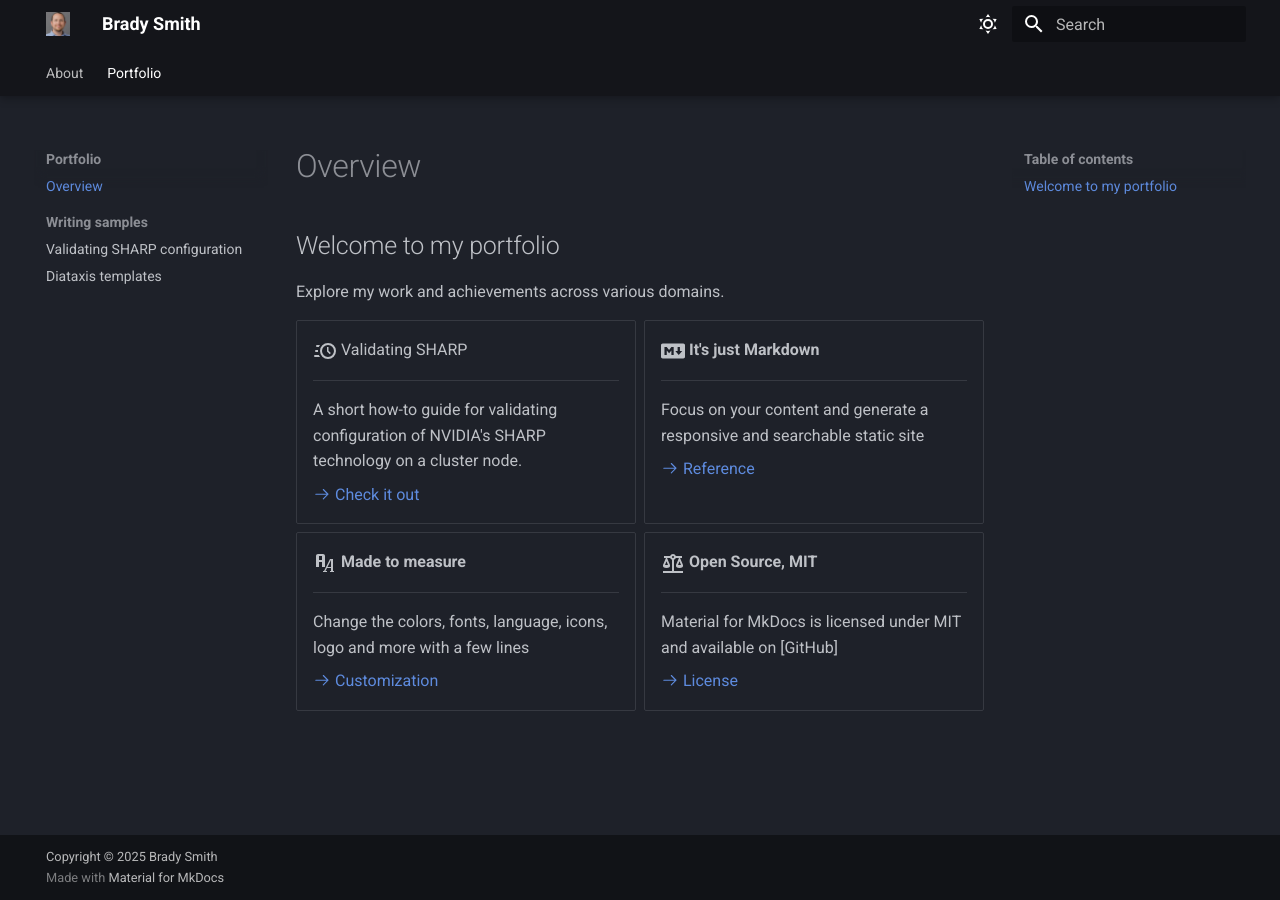
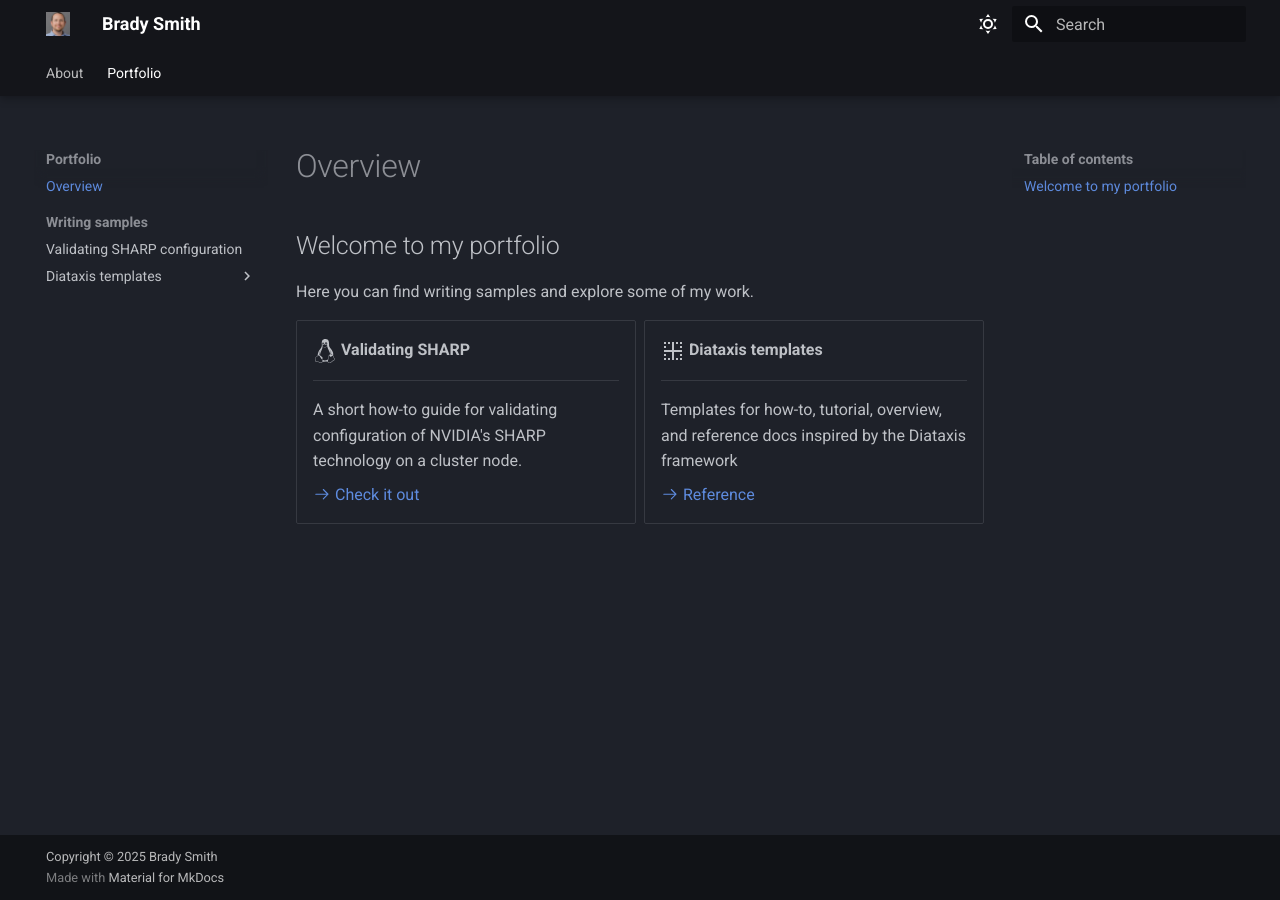
Before and after one commit to brasmi/brasmi.github.io, an MkDocs documentation site: the page built from docs/portfolio/index.md, in a window 1280 px wide. Built offline with MkDocs 1.6.1 and Material for MkDocs 9.7.7, drawn with Linux system fonts in a browser that asks for light colours.

Commit message:
how-to template

```diff
--- a/docs/portfolio/index.md
+++ b/docs/portfolio/index.md
@@ -1,10 +1,10 @@
 ## Welcome to my portfolio
 
-Explore my work and achievements across various domains.
+Here you can find writing samples and explore some of my work.
 
 <div class="grid cards" markdown>
 
--   :material-clock-fast:{ .lg .middle } Validating SHARP
+-   :fontawesome-brands-linux:{ .lg .middle } __Validating SHARP__
 
     ---
 
@@ -12,28 +12,12 @@ Explore my work and achievements across various domains.
 
     [:octicons-arrow-right-24: Check it out](./writing-samples/sharp.md)
 
--   :fontawesome-brands-markdown:{ .lg .middle } __It's just Markdown__
+-   :material-border-inside:{ .lg .middle } __Diataxis templates__
 
     ---
 
-    Focus on your content and generate a responsive and searchable static site
+    Templates for how-to, tutorial, overview, and reference docs inspired by the Diataxis framework
 
     [:octicons-arrow-right-24: Reference](#)
 
--   :material-format-font:{ .lg .middle } __Made to measure__
-
-    ---
-
-    Change the colors, fonts, language, icons, logo and more with a few lines
-
-    [:octicons-arrow-right-24: Customization](#)
-
--   :material-scale-balance:{ .lg .middle } __Open Source, MIT__
-
-    ---
-
-    Material for MkDocs is licensed under MIT and available on [GitHub]
-
-    [:octicons-arrow-right-24: License](#)
-
 </div>
--- a/mkdocs.yml
+++ b/mkdocs.yml
@@ -9,6 +9,7 @@ theme:
       - navigation.tabs
       - navigation.tabs.sticky
       - navigation.sections
+
   font:
     text: Roboto
     code: Roboto Mono
@@ -35,7 +36,9 @@ nav:
     - Overview: portfolio/index.md
     - Writing samples:
       - portfolio/writing-samples/sharp.md
-      - Diataxis templates: portfolio/writing-samples/diataxis-templates/index.md
+      - Diataxis templates:
+        - Overview: portfolio/writing-samples/diataxis-templates/index.md
+        - How-to template: portfolio/writing-samples/diataxis-templates/how-to.md
 
 markdown_extensions:
   - admonition
```
Also changed, not shown: docs/portfolio/writing-samples/diataxis-templates/how-to.md (added, +60 -0 lines), docs/portfolio/writing-samples/diataxis-templates/index.md (+1 -1 lines).
